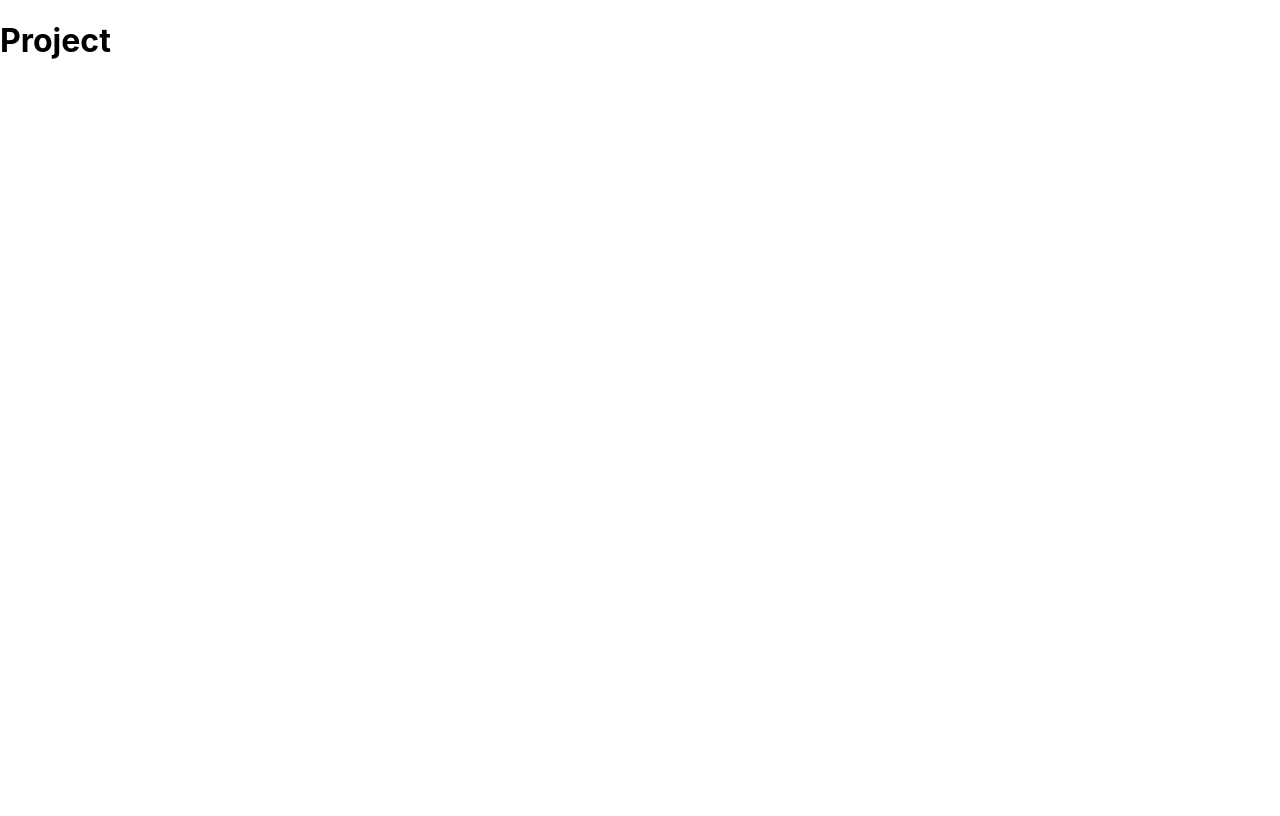
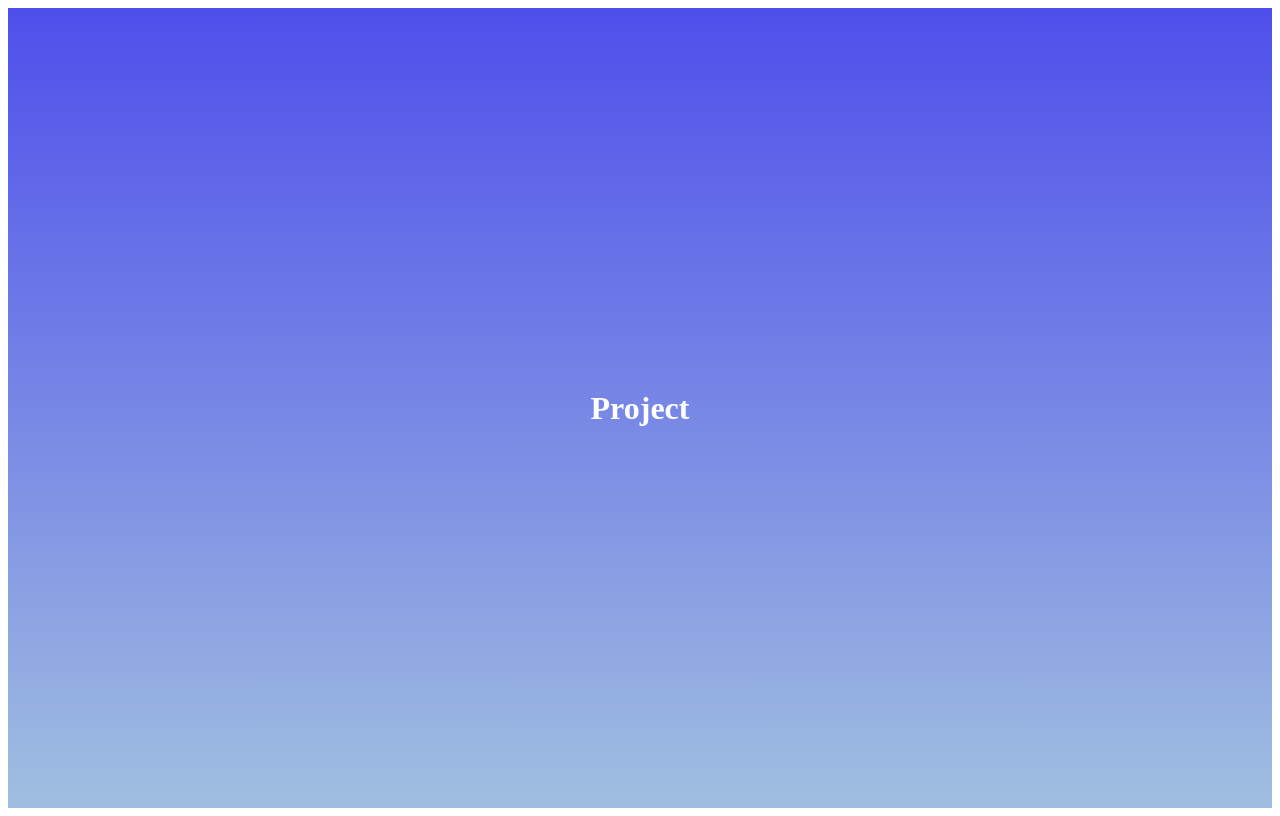
Before and after one commit to GabrielMoraeswolf/finalLibras, a React (Create React App) app: page / in a window 1280 px wide. Built offline with nearby package versions, Linux system fonts and the light colour scheme.

Commit message:
background

```diff
--- a/package.json
+++ b/package.json
@@ -8,6 +8,7 @@
     "@testing-library/user-event": "^13.5.0",
     "react": "^18.2.0",
     "react-dom": "^18.2.0",
+    "react-icons": "^4.10.1",
     "react-scripts": "5.0.1",
     "web-vitals": "^2.1.4"
   },
--- a/src/App.js
+++ b/src/App.js
@@ -1,11 +1,12 @@
 
-
+import './styles.css';
 function App() {
   return (
-    <div className="App">
-      <h1>
+    <div className="container">
+      <h1 className="title">
         Project
       </h1>
+
     </div>
   );
 }
--- a/src/index.css
+++ /dev/null
@@ -1,13 +0,0 @@
-body {
-  margin: 0;
-  font-family: -apple-system, BlinkMacSystemFont, 'Segoe UI', 'Roboto', 'Oxygen',
-    'Ubuntu', 'Cantarell', 'Fira Sans', 'Droid Sans', 'Helvetica Neue',
-    sans-serif;
-  -webkit-font-smoothing: antialiased;
-  -moz-osx-font-smoothing: grayscale;
-}
-
-code {
-  font-family: source-code-pro, Menlo, Monaco, Consolas, 'Courier New',
-    monospace;
-}
--- a/src/index.js
+++ b/src/index.js
@@ -1,6 +1,6 @@
 import React from 'react';
 import ReactDOM from 'react-dom/client';
-import './index.css';
+
 import App from './App';
 
 const root = ReactDOM.createRoot(document.getElementById('root'));
--- /dev/null
+++ b/src/styles.css
@@ -0,0 +1,22 @@
+.container{
+    display: flex;
+    align-items: center;
+    flex-direction: column;
+    justify-content: center;
+    background: linear-gradient(#4E4FEB,#A0BFE0);
+    height: 100vh;;
+    width: 100%;
+
+}
+.title{
+    color: #fff;
+    animation: flipTitle 1s;
+}
+@keyframes flipTitle{
+    from{
+        transform: rotateX(90deg);
+    }
+    to{
+        transform: rotateX(0deg);
+    }
+}
```
Also changed, not shown: 1 other file (tests, documents, lock files or other folders).
